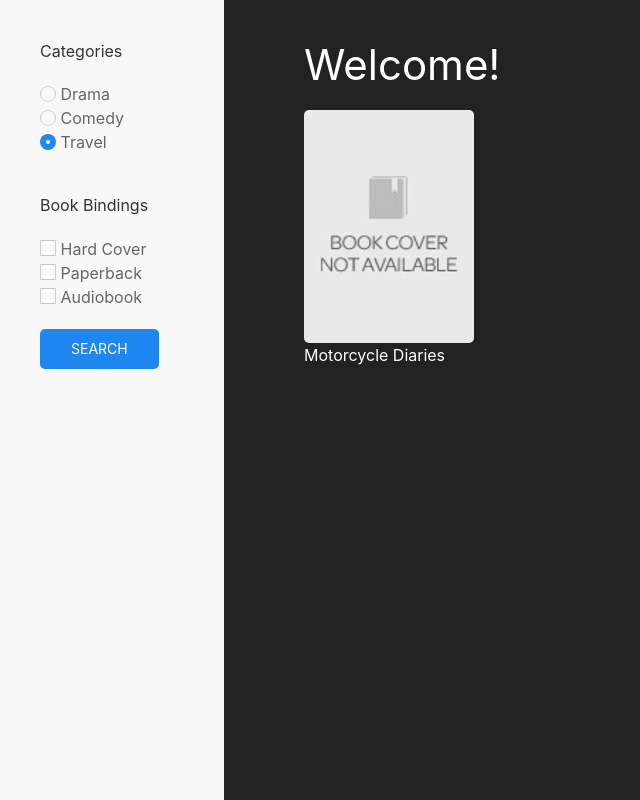
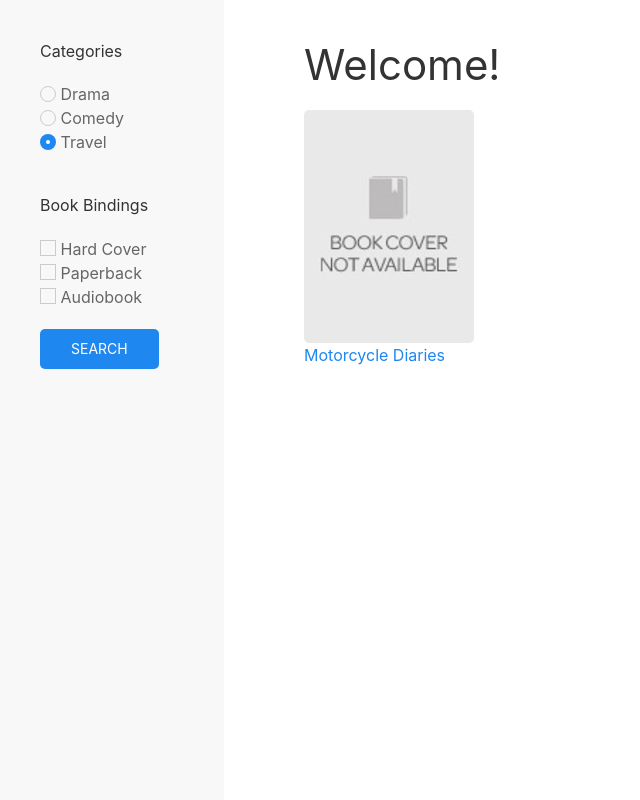
Before and after one commit to kpsaurus/bookshop-django-e-commerce-razorpay, a Django app: page / in a window 1280 px wide. Shown: the part 80-880 px from the top of the page, without its empty margins (0-640 px from the left). Run offline with Django 3.2, Linux system fonts and the light colour scheme; data comes from the database, SQL or seed files in the repository; some libraries are stand-ins or nearby versions.

Commit message:
Update base.html

```diff
--- a/templates/base.html
+++ b/templates/base.html
@@ -21,7 +21,7 @@
 </div>
 <div class="uk-grid uk-height-1-1">
     {% include 'side_menu.html' %}
-    <div class="uk-width-4-5@m uk-tile-secondary">
+    <div class="uk-width-4-5@m">
         <div class="uk-padding">
             {% block main %}
             {% endblock %}
```
